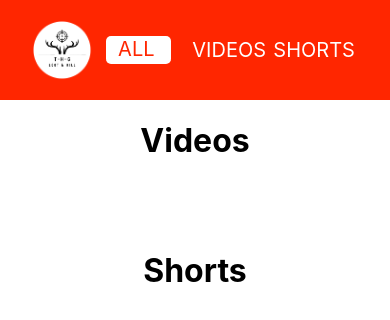
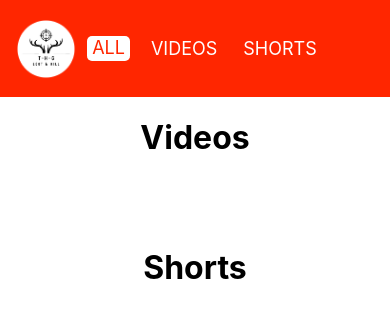
Before and after one commit to amitjait/youtube-container, a React (Create React App) app: page / in a window 390 px wide. Shown: the top 320 px of the page. Built offline with nearby package versions, Linux system fonts and the light colour scheme.

Commit message:
Updating

```diff
--- a/src/App.css
+++ b/src/App.css
@@ -100,7 +100,7 @@ a{
   text-decoration: none;
   padding: 1px;
   border-radius: 5px;
-  min-width: 50px;
+  /* min-width: 50px; */
   text-align: center;
   padding-left: 5px;
   padding-right: 10px;
@@ -114,6 +114,24 @@ a{
 
 
 @media only screen and (max-width: 730px) {
+  .nav{
+    display: flex;
+    align-items: center;
+    justify-content: center;
+    background-color: #ff2600;
+  }
+
+  .nav-box{
+    display: flex;
+    align-items: center;
+    width: 85%;
+    background-color: #ff2600;
+    color: white;
+    gap: 1.2rem;
+    padding-top: 1rem;
+    padding-bottom: 1rem;
+    font-size: 20px;
+  }
 
   .nav-box ul{
     display: flex;
@@ -126,13 +144,29 @@ a{
 
 
 .nav-box .img-container{
-  width: 15%;
+  width: 10%;
   display: flex;
   justify-content: center;
   padding-left: 0;
   /* border: 1px solid black; */
 }
 
+a{
+  color: white;
+  text-decoration: none;
+  padding: 1px;
+  border-radius: 5px;
+  text-align: center;
+  padding-left: 5px;
+  padding-right: 5px;
+  font-size: 18px;
+}
+
+.active{
+  border-bottom: 2px solid white;
+  /* background-color: white;
+  color: #ff2600; */
+}
 
   .videos-box{
     width: 80%;
```
